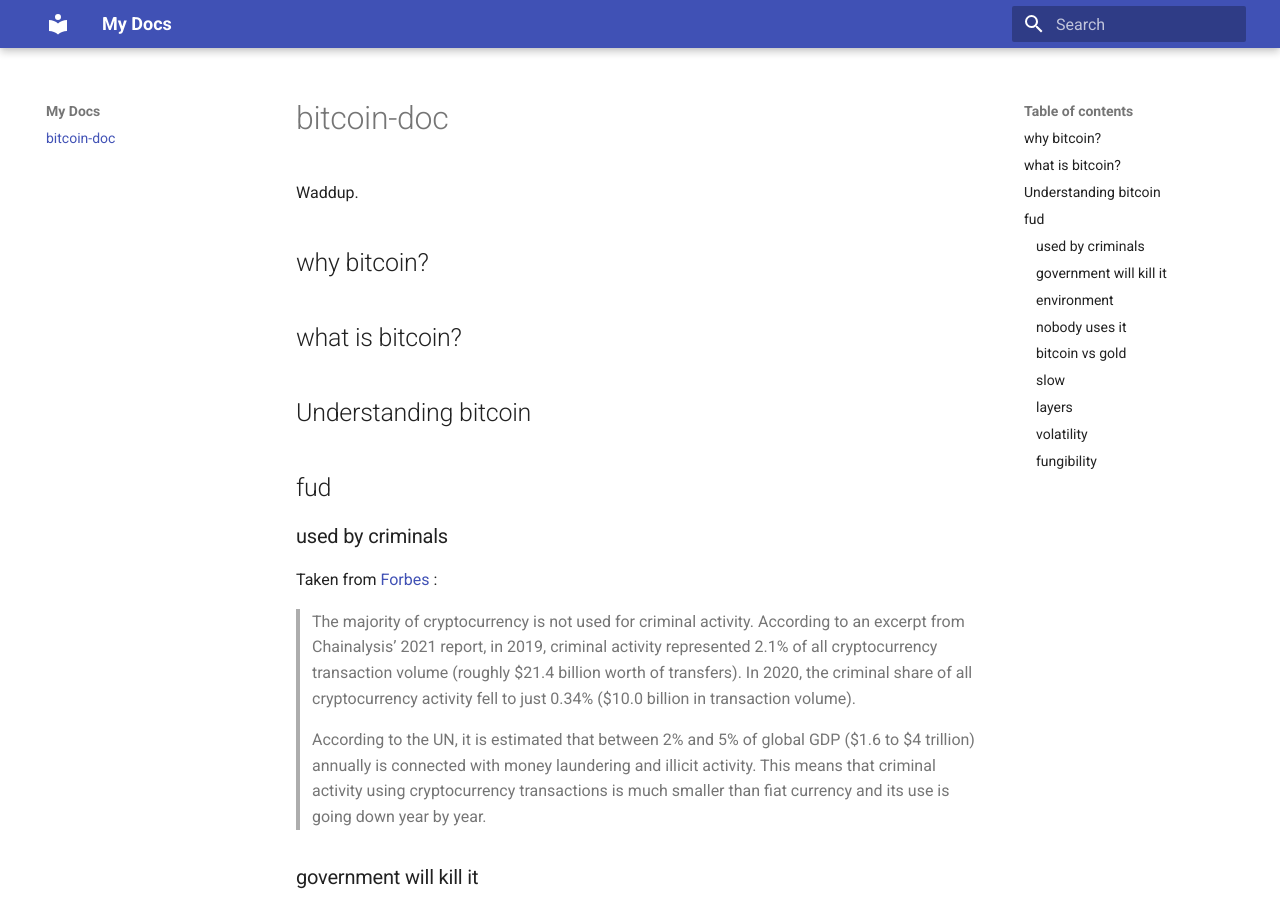
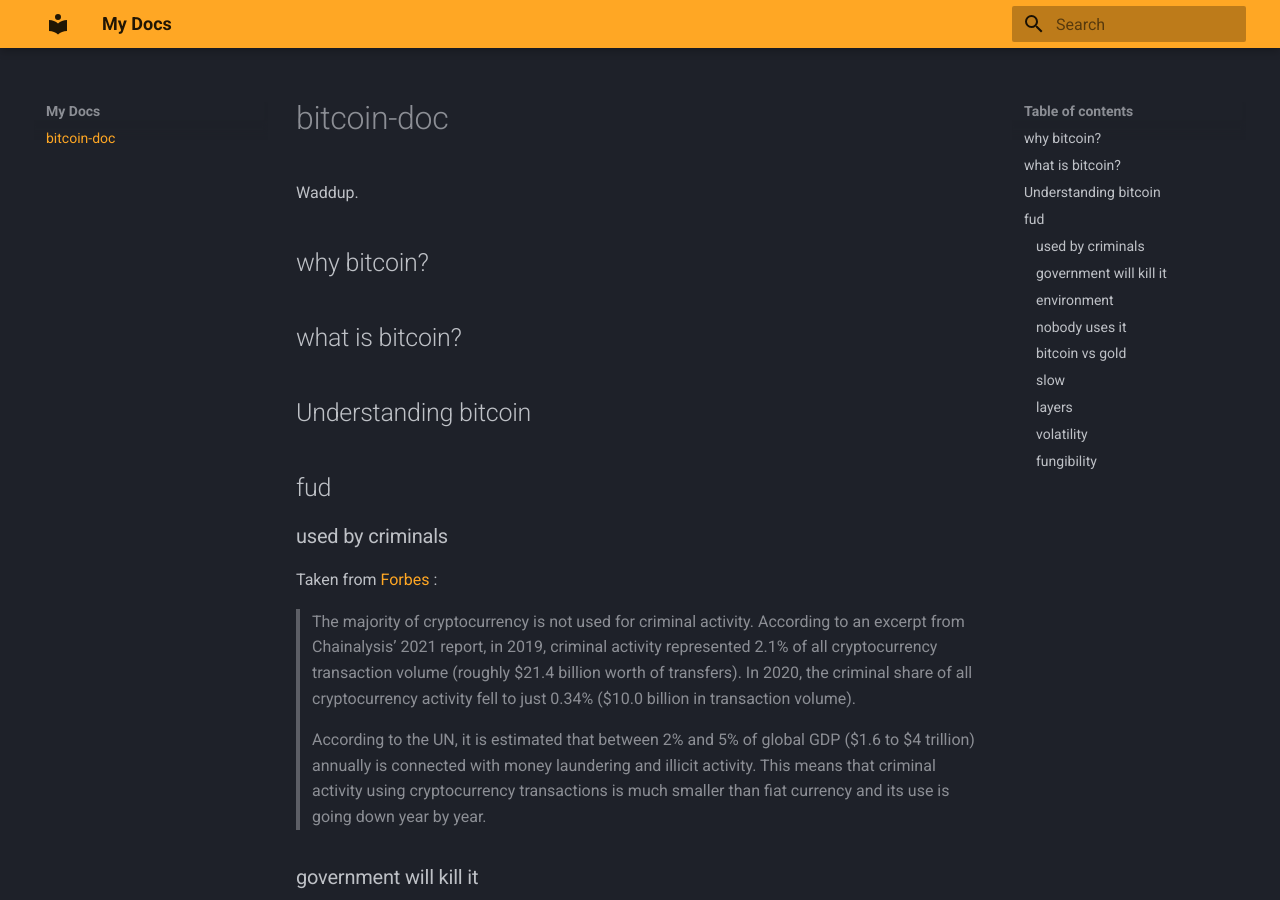
Before and after one commit to 5ubstance/bitcoin-doc, an MkDocs documentation site: the page built from docs/index.md, in a window 1280 px wide and 900 px high. Built offline with MkDocs 1.6.1 and Material for MkDocs 9.7.7, drawn with Linux system fonts in a browser that asks for light colours.

Commit message:
Switch to orange.

```diff
--- a/mkdocs.yml
+++ b/mkdocs.yml
@@ -2,3 +2,6 @@ site_name: My Docs
 site_url: https://example.com/
 theme:
   name: material
+  palette:
+    scheme: slate
+    primary: orange
```
